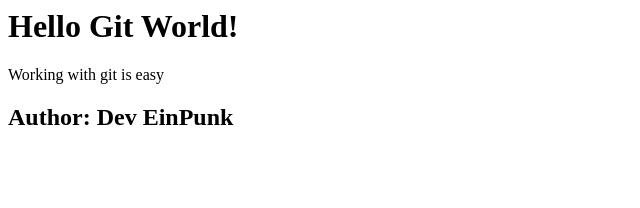
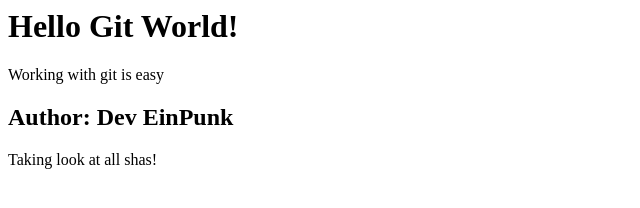
Before and after one commit to EINCORE/EinPunk-GitGithubMasterclass, a plain HTML site: page index.html in a window 1280 px wide. Shown: the whole page, without its empty margins (0-640 px from the left). Drawn offline with Linux system fonts and the light colour scheme.

Commit message:
Added a new p

```diff
--- a/index.html
+++ b/index.html
@@ -5,3 +5,7 @@
 </div>
 
 <h2>Author: Dev EinPunk</h2>
+
+<div>
+    <p>Taking look at all shas!</p>
+</div>
```
